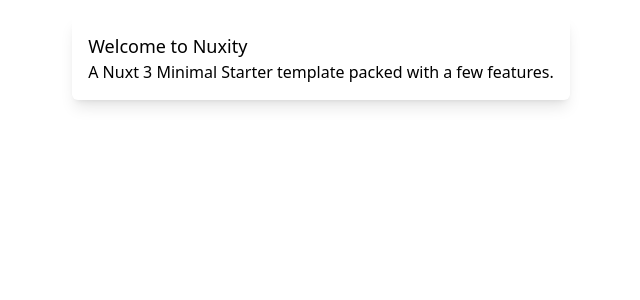
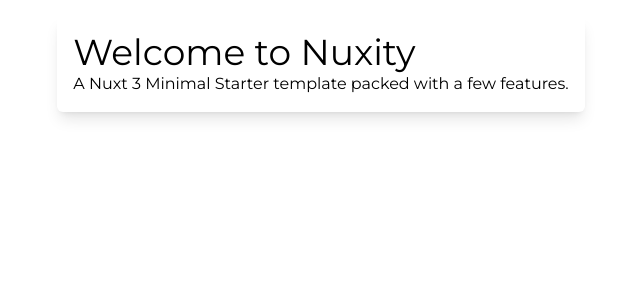
Before and after one commit to dilmuratserik/test-work209-client, a Nuxt app: page / in a window 1280 px wide. Shown: the top 300 px of the page, without its empty margins (319-959 px from the left). Built offline with nearby package versions, Linux system fonts and the light colour scheme.

Commit message:
feat: add google font

```diff
--- a/assets/css/tailwind.css
+++ b/assets/css/tailwind.css
@@ -3,10 +3,9 @@
 @tailwind components;
 @tailwind utilities;
 
-@layer {
-  html,
-  body {
-    /* font-family: "Montserrat", sans-serif; */
+@layer base {
+  html {
+    font-family: "Montserrat", sans-serif;
     -moz-osx-font-smoothing: grayscale;
     -webkit-font-smoothing: antialiased;
     box-sizing: border-box;
--- a/nuxt.config.ts
+++ b/nuxt.config.ts
@@ -1,6 +1,6 @@
 // https://nuxt.com/docs/api/configuration/nuxt-config
 export default defineNuxtConfig({
-  modules: ["@nuxtjs/tailwindcss"],
+  modules: ["@nuxtjs/tailwindcss", "@nuxtjs/google-fonts"],
   app: {
     head: {
       title:
@@ -8,4 +8,15 @@
       titleTemplate: "%s - Nuxity",
     },
   },
+
+  // https://google-fonts.nuxtjs.org/
+  googleFonts: {
+    display: "swap",
+    families: {
+      Montserrat: {
+        wght: [300, 400, 500, 700],
+        ital: [400, 500, 700],
+      },
+    },
+  },
 });
--- a/package.json
+++ b/package.json
@@ -8,6 +8,7 @@
     "postinstall": "nuxt prepare"
   },
   "devDependencies": {
+    "@nuxtjs/google-fonts": "3.0.0-1",
     "@nuxtjs/tailwindcss": "6.4.1",
     "nuxt": "^3.2.2"
   },
--- a/pages/index.vue
+++ b/pages/index.vue
@@ -1,7 +1,7 @@
 <template>
   <div class="flex items-center flex-col">
     <div class="p-4 shadow-lg rounded-md mt-4">
-      <h1 class="text-lg">Welcome to Nuxity</h1>
+      <h1 class="text-4xl">Welcome to Nuxity</h1>
       <p>A Nuxt 3 Minimal Starter template packed with a few features.</p>
     </div>
   </div>
--- a/tailwind.config.cjs
+++ b/tailwind.config.cjs
@@ -1,8 +1,15 @@
 // https://tailwindcss.com/docs/installation
 /** @type {import('tailwindcss').Config} */
+
+const defaultTheme = require("tailwindcss/defaultTheme");
+
 module.exports = {
   content: [],
   theme: {
+    // https://tailwindcss.com/docs/font-family
+    fontFamily: {
+      sans: ["Montserrat", ...defaultTheme.fontFamily.sans],
+    },
     extend: {},
   },
   plugins: [
```
Also changed, not shown: 1 other file (tests, documents, lock files or other folders).
